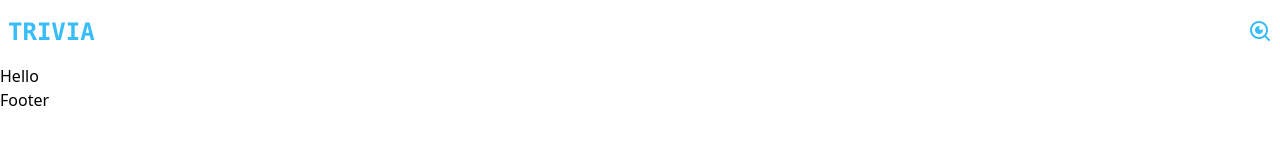
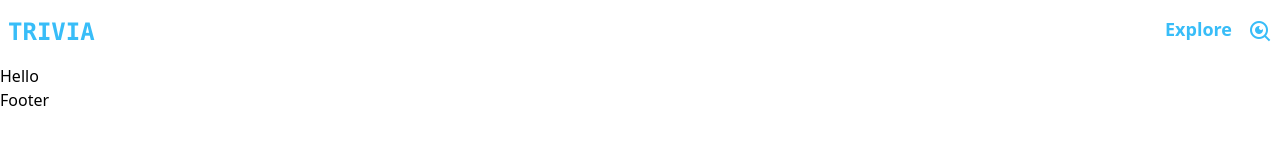
Before and after one commit to barbosa0205/my-trivia, a React (Vite) app: page / in a window 1280 px wide. Shown: the top 160 px of the page. Built offline with nearby package versions, Linux system fonts and the light colour scheme.

Commit message:
create the header, nav and navItem

```diff
--- a/src/components/Header.tsx
+++ b/src/components/Header.tsx
@@ -1,11 +1,16 @@
 import React from 'react'
+import Nav from './Nav'
 import Search from './Search'
 
 const Header = () => {
   return (
     <header className='min-h-[4rem] flex items-center justify-between'>
       <h2 className='font-mono font-bold text-sky-400 px-2 text-2xl'>TRIVIA</h2>
-      <Search />
+
+      <section className='flex'>
+        <Nav />
+        <Search />
+      </section>
     </header>
   )
 }
--- /dev/null
+++ b/src/components/Nav.tsx
@@ -0,0 +1,14 @@
+import React from 'react'
+import NavItem from './NavItem'
+
+const Nav = () => {
+  return (
+    <nav className='px-2'>
+      <ul>
+        <NavItem title='Explore' to='/explore' />
+      </ul>
+    </nav>
+  )
+}
+
+export default Nav
--- /dev/null
+++ b/src/components/NavItem.tsx
@@ -0,0 +1,22 @@
+import React from 'react'
+import { useNavigate } from 'react-router-dom'
+
+interface Props {
+  title: string
+  to: string
+}
+
+const NavItem = (props: Props) => {
+  const navigate = useNavigate()
+
+  return (
+    <li
+      onClick={() => navigate(props.to)}
+      className='text-lg font-semibold text-sky-400 cursor-pointer'
+    >
+      {props.title}
+    </li>
+  )
+}
+
+export default NavItem
```
